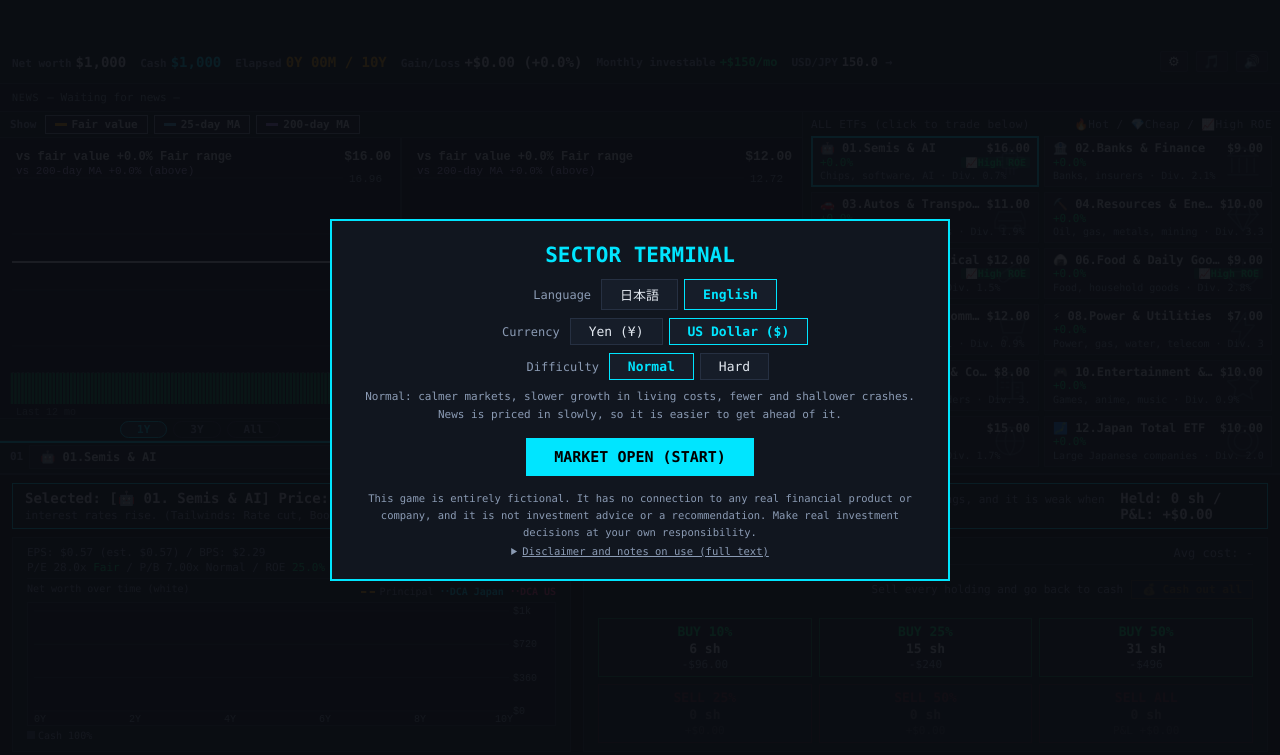
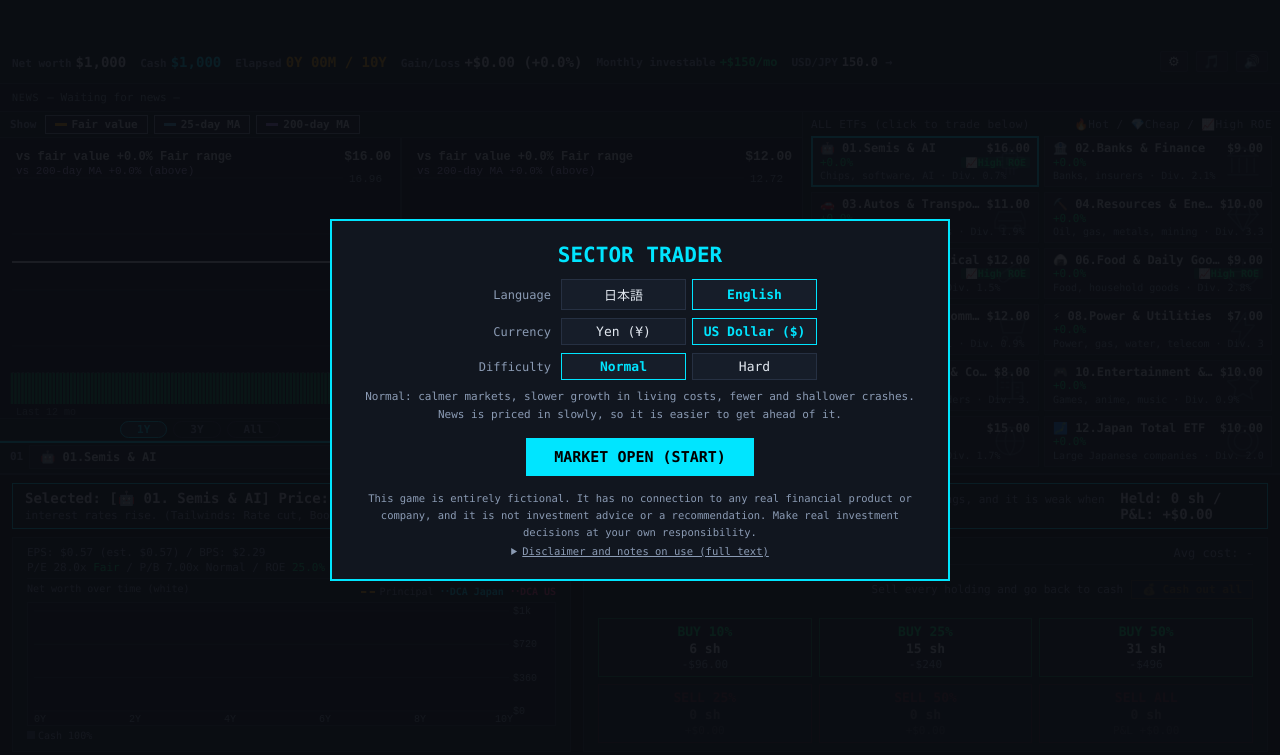
Before and after one commit to norm02/sector-terminal, a plain HTML site: page index.html in a window 1280 px wide. Drawn offline with Linux system fonts and the light colour scheme.

Commit message:
fix: update game title

```diff
--- a/index.html
+++ b/index.html
@@ -3,7 +3,7 @@
 <head>
 <meta charset="UTF-8">
 <meta name="viewport" content="width=device-width, initial-scale=1.0">
-<title>SECTOR TERMINAL</title>
+<title>SECTOR TRADER</title>
 <style>
   :root {
     --bg: #0a0d12;
@@ -475,7 +475,8 @@
   .lang-btn.on { border-color: var(--cyan); color: var(--cyan); font-weight: bold; }
   .set-row { display: flex; justify-content: center; align-items: center; gap: 10px; margin-bottom: 8px; }
   .set-label { width: 88px; font-size: 12px; color: var(--muted); text-align: right; }
-  .seg { display: flex; gap: 6px; }
+  .seg { display: flex; gap: 6px; width: 256px; }
+  .seg .lang-btn { flex: 1; min-width: 0; padding: 5px 4px; }
   .btn-row { display: flex; gap: 10px; justify-content: center; align-items: center; flex-wrap: wrap; }
   .sub-btn { background: var(--panel-alt); border: 1px solid var(--border); color: var(--text); font-family: var(--font); font-size: 13px; padding: 9px 16px; cursor: pointer; }
   .sub-btn:hover { border-color: var(--muted); }
@@ -597,7 +598,7 @@
 
 <div id="overlay">
   <div class="modal">
-    <h1 id="modal-title">SECTOR TERMINAL</h1>
+    <h1 id="modal-title">SECTOR TRADER</h1>
     <div id="settings-box">
       <div class="set-row"><span class="set-label" data-i18n="set_lang">言語</span><span class="seg"><button class="lang-btn on" data-set="lang" data-val="ja">日本語</button><button class="lang-btn" data-set="lang" data-val="en">English</button></span></div>
       <div class="set-row"><span class="set-label" data-i18n="set_cur">通貨</span><span class="seg"><button class="lang-btn on" data-set="cur" data-val="JPY" data-i18n="cur_jpy">円 (¥)</button><button class="lang-btn" data-set="cur" data-val="USD" data-i18n="cur_usd">ドル ($)</button></span></div>
@@ -2227,7 +2228,7 @@ function renderModal(mode) {
     $('btn-start').textContent = t('btn_apply');
     $('btn-cancel').textContent = t('btn_cancel');
   } else {
-    $('modal-title').textContent = 'SECTOR TERMINAL';
+    $('modal-title').textContent = 'SECTOR TRADER';
     $('btn-start').textContent = t('start');
   }
   $('disc-wrap').style.display = (mode === 'start') ? 'block' : 'none';
```
